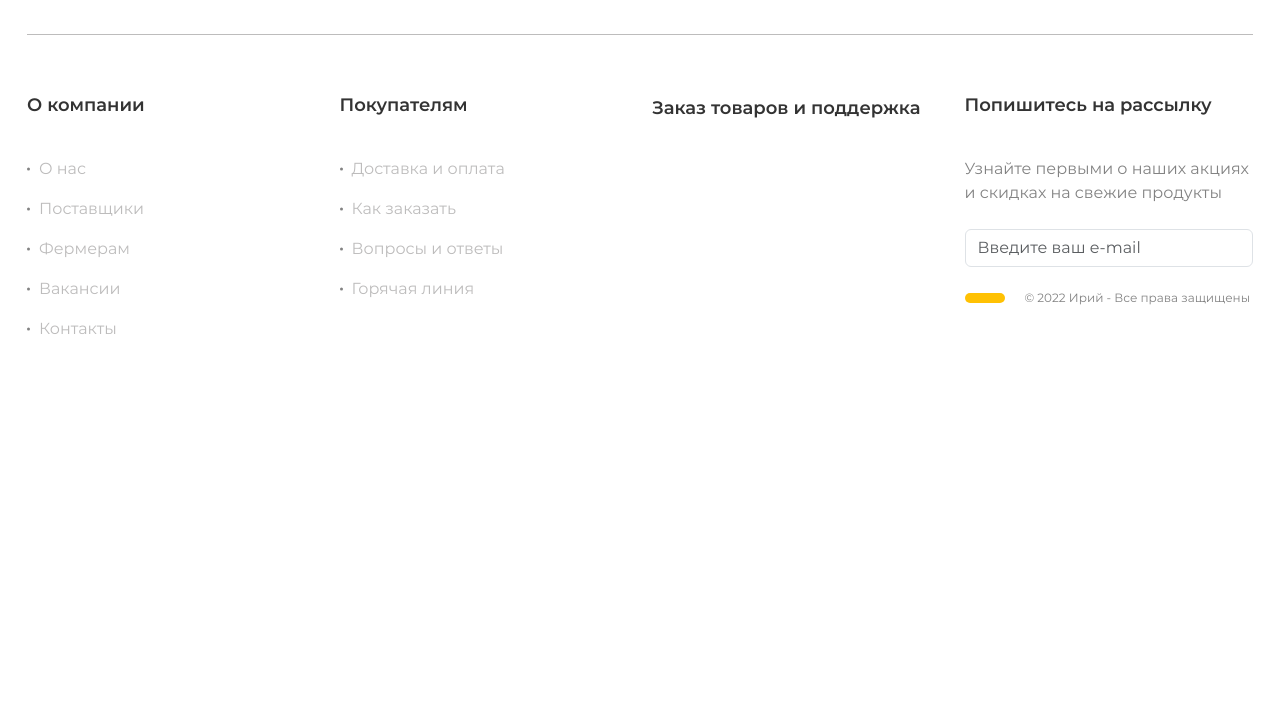
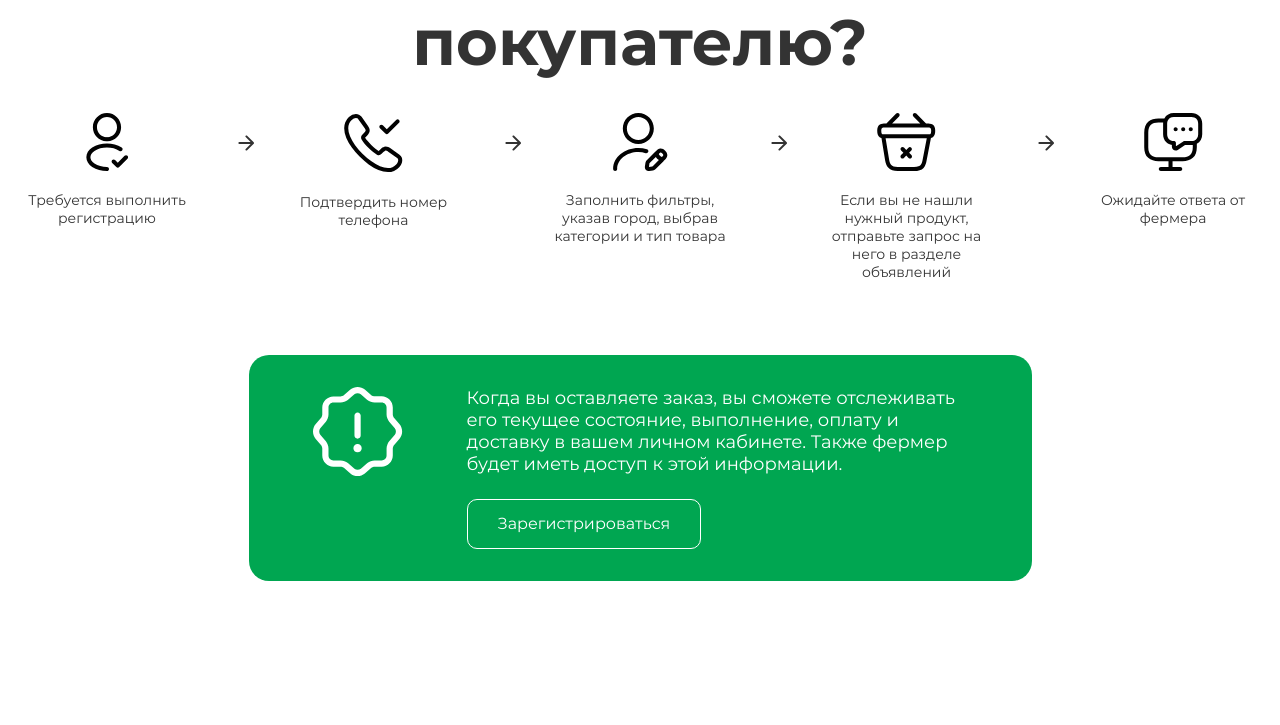
Before and after one commit to segura-deluna/iriy, a plain HTML site: page docs/index.html in a window 1280 px wide. Shown: the part 3236-3961 px from the top of the page. Before the commit the page ends 3637 px from the top, so only its background shows below. Drawn offline with nearby package versions, Linux system fonts and the light colour scheme; files whose address does not match are found by name.

Commit message:
add section buyer

```diff
--- a/docs/index.html
+++ b/docs/index.html
@@ -193,6 +193,55 @@
     </div>
   </div>
 </section>
+  <section class='buyer'>
+  <div class='container'>
+    <h2 class='buyer__title title'>Как пользоваться сайтом покупателю?</h2>
+    <div class='buyer__guid guid'>
+      <div class='guid__item'>
+        <img src='img/union.svg' alt='union' class='guid__img'>
+        <p class='guid__text'>
+          Требуется выполнить регистрацию
+        </p>
+      </div>
+      <div class='guid__item'>
+        <img src='img/phone.svg' alt='phone' class='guid__img'>
+        <p class='guid__text'>
+          Подтвердить номер телефона
+        </p>
+      </div>
+      <div class='guid__item'>
+        <img src='img/union2.svg' alt='union2' class='guid__img'>
+        <p class='guid__text'>
+          Заполнить фильтры, указав город, выбрав категории и тип товара
+        </p>
+      </div>
+      <div class='guid__item'>
+        <img src='img/basket-clear.svg' alt='basket' class='guid__img'>
+        <p class='guid__text'>
+          Если вы не нашли нужный продукт, отправьте запрос
+          на него в разделе объявлений
+        </p>
+      </div>
+      <div class='guid__item'>
+        <img src='img/feedback.svg' alt='feedback' class='guid__img'>
+        <p class='guid__text'>
+          Ожидайте ответа от фермера
+        </p>
+      </div>
+    </div>
+    <div class='buyer__help'>
+      <img src='img/help.svg' alt='help' class='buyer__img'>
+      <div class='buyer__description'>
+        <p class='buyer__text'>
+          Когда вы оставляете заказ, вы сможете отслеживать его текущее
+          состояние, выполнение, оплату и доставку в вашем личном кабинете.
+          Также фермер будет иметь доступ к этой информации.
+        </p>
+        <button class='buyer__btn btn-reset'>Зарегистрироваться</button>
+      </div>
+    </div>
+  </div>
+</section>
 </section>
 
 <footer class='footer'>
--- /dev/null
+++ b/src/scss/_buyer.scss
@@ -0,0 +1,41 @@
+.buyer{
+  &__title{
+    text-align: center;
+    font-size: 64px;
+    font-style: normal;
+    font-weight: 700;
+    line-height: normal;
+    margin: 0 auto 32px;
+    max-width: 992px;
+  }
+  &__help{
+    display: flex;
+    padding: 32px 64px;
+    margin: 0 auto 150px;
+    align-items: flex-start;
+    gap: 64px;
+    max-width: 783px;
+    border-radius: 20px;
+    background-color: $green;
+    color: $white;
+  }
+  &__text{
+    font-size: 18px;
+    font-style: normal;
+    font-weight: 400;
+    line-height: normal;
+    margin-bottom: 24px;
+  }
+  &__btn{
+    display: flex;
+    height: 50px;
+    padding: 10px 30px;
+    justify-content: center;
+    align-items: center;
+    gap: 10px;
+    border-radius: 10px;
+    border: 1px solid $white;
+    color: $white;
+    cursor: pointer;
+  }
+}
--- a/src/scss/index.scss
+++ b/src/scss/index.scss
@@ -12,4 +12,5 @@
 @import "header";
 @import "main";
 @import "fermer";
+@import "buyer";
 @import 'footer';
```
Also changed, not shown: src/index.html (+1 -0 lines), src/partials/_buyer.html (added, +49 -0 lines), docs/css/index.css, docs/css/index.min.css, docs/img/basket-clear.svg (added), docs/img/help.svg (added), src/img/basket-clear.svg (added), src/img/help.svg (added).
